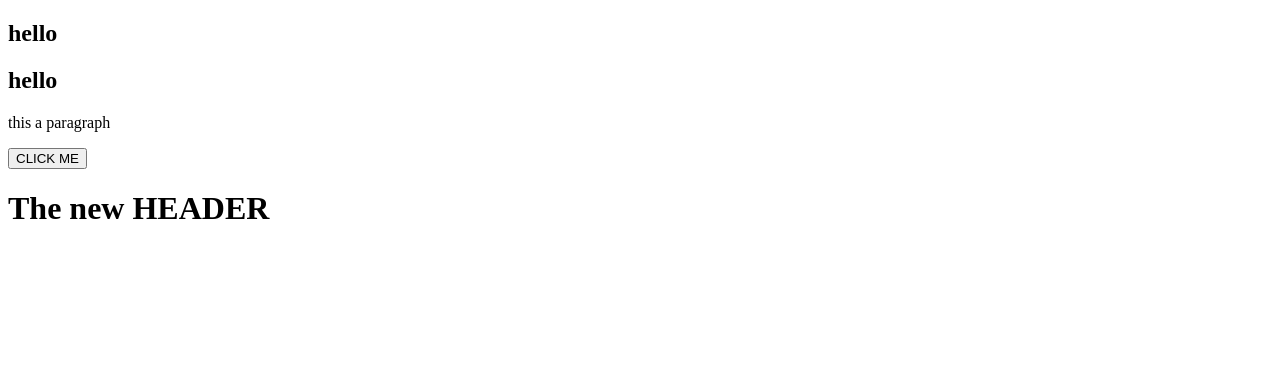
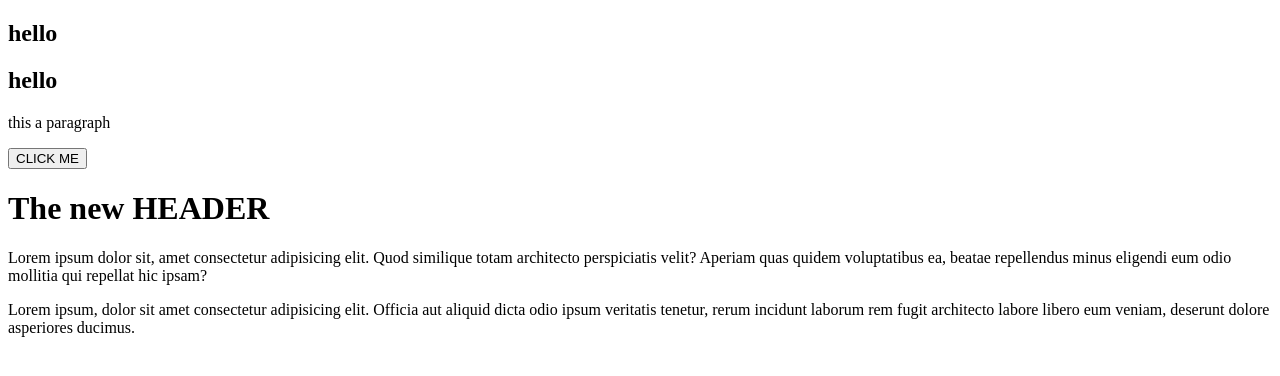
Before and after one commit to pelqimDS/MyProject, a plain HTML site: page index.html in a window 1280 px wide. Drawn offline with Linux system fonts and the light colour scheme.

Commit message:
i added the body of the website

```diff
--- a/index.html
+++ b/index.html
@@ -18,6 +18,15 @@
 <!-- Header -->
     <h1>The new HEADER</h1>
 
+<!-- body -->
+
+<p>Lorem ipsum dolor sit, amet consectetur adipisicing elit. Quod similique totam architecto perspiciatis velit? Aperiam quas quidem voluptatibus ea, beatae repellendus minus eligendi eum odio mollitia qui repellat hic ipsam?
+</p>
+
+<span>Lorem ipsum, dolor sit amet consectetur adipisicing elit. Officia aut aliquid dicta odio ipsum veritatis tenetur, rerum incidunt laborum rem fugit architecto labore libero eum veniam, deserunt dolore asperiores ducimus.</span>
+
+
+
 
 </body>
 </html>
```
